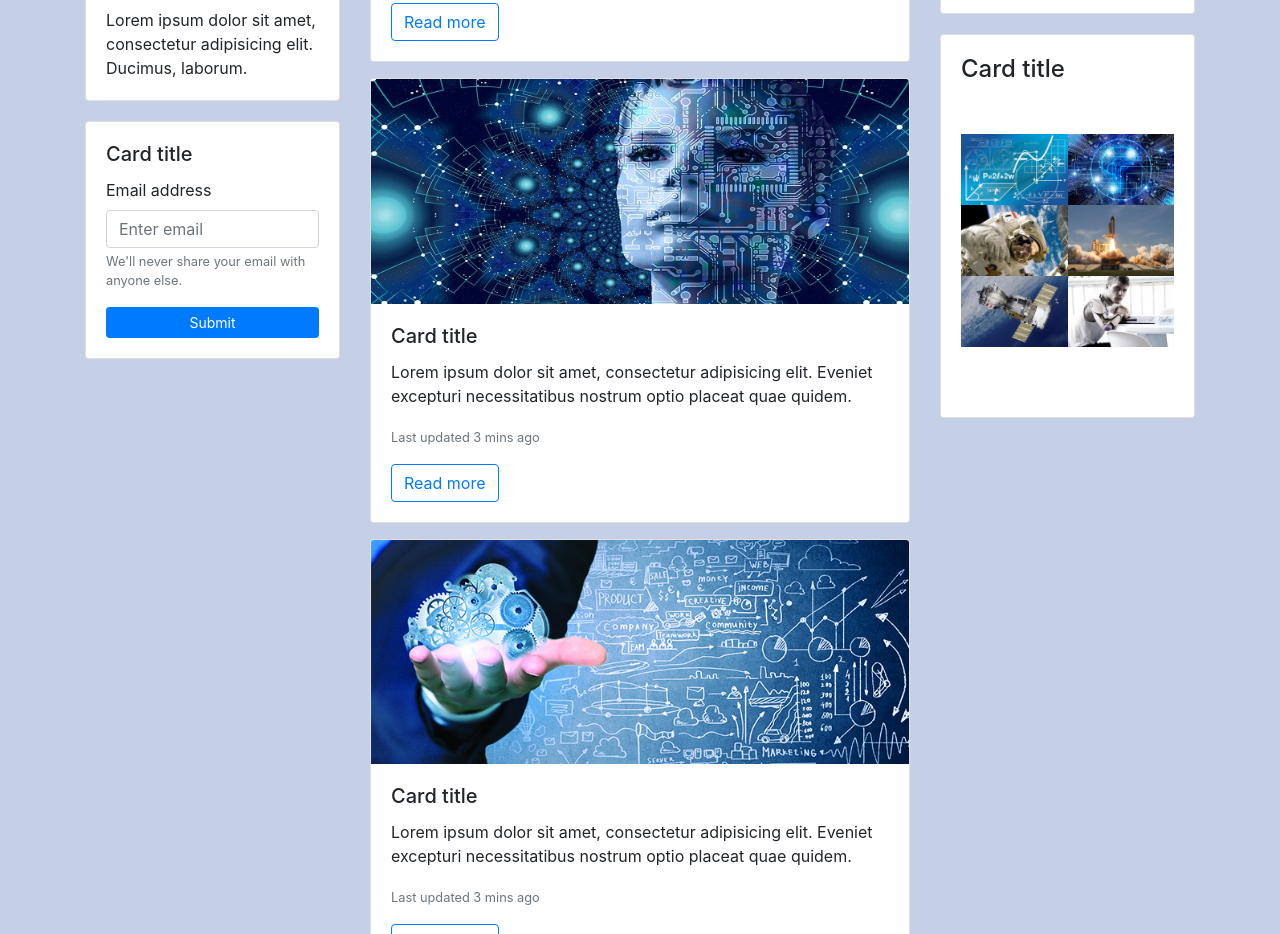
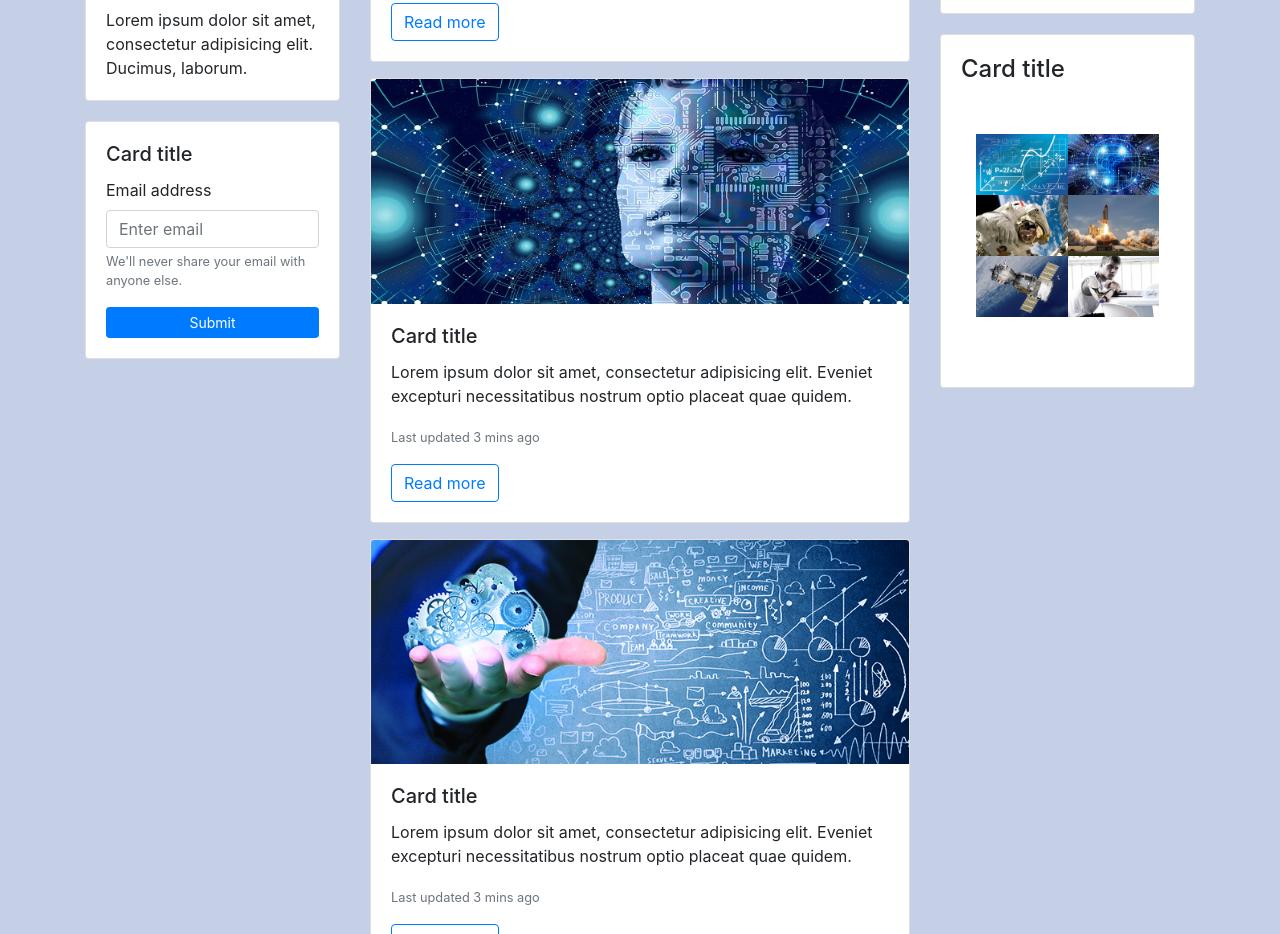
Before and after one commit to museminimal/Bootstrap4, a plain HTML site: page index.html in a window 1280 px wide. Shown: the part 1039-1973 px from the top of the page. Drawn offline with nearby package versions, Linux system fonts and the light colour scheme.

Commit message:
'nogutters'

```diff
--- a/css/main.css
+++ b/css/main.css
@@ -5,10 +5,6 @@ body {
 .banner {
     height: 500px;
     background: url("../img/bg.jpg") no-repeat center / cover;
-}
-
-.col-6 {
-    padding: 0;
 }
 
  main .container {
--- a/index.html
+++ b/index.html
@@ -165,7 +165,7 @@
                     <div class="card-body">
                         <h4 class="card-title">Card title</h4>
                         <div class="container">
-                            <div class="row">
+                            <div class="row no-gutters">
                                 <div class="col-6">
                                     <a data-fancybox="gallery" href="img/image1.jpg"><img class="img-fluid" src="img/image1.jpg" alt="image1"></a>
                                 </div>
```
